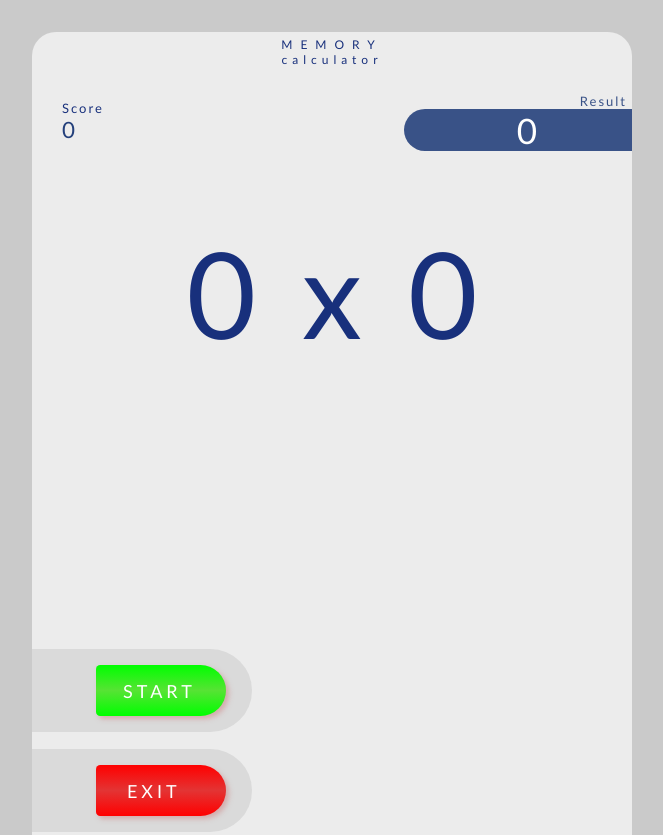
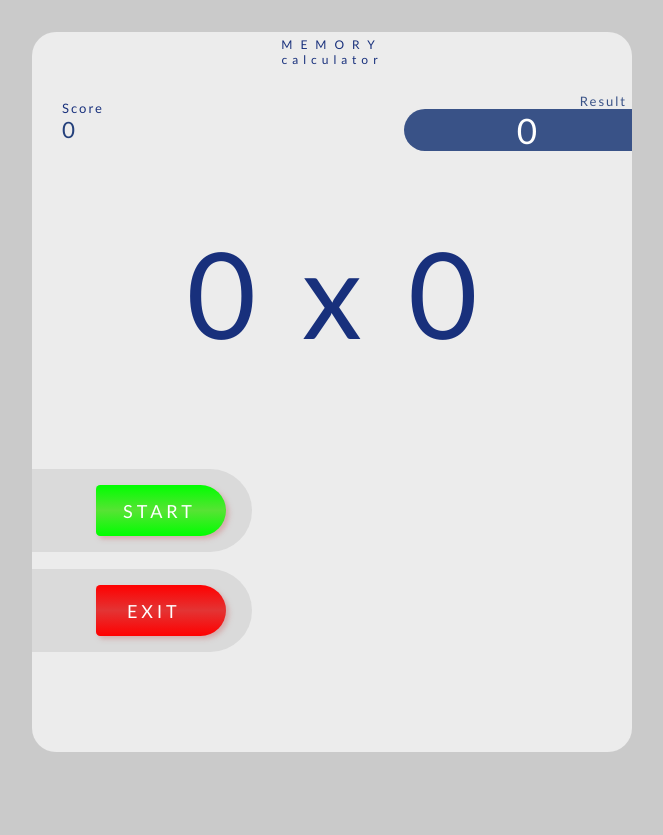
Before and after one commit to adampekala/memory_calculator_minimal, a website: page index.html in a window 1280 px wide. Shown: the top 835 px of the page, without its empty margins (308-971 px from the left). After the commit the page ends 800 px from the top, so only its background shows below. Drawn offline with Linux system fonts and the light colour scheme.

Commit message:
change main buttons position

```diff
--- a/src/_buttonsContainer.scss
+++ b/src/_buttonsContainer.scss
@@ -7,11 +7,11 @@
   background-color: rgba(196, 196, 196, 0.451);
 
   &-1 {
-    bottom: 300px;
+    bottom: 200px;
   }
 
   &-2 {
-    bottom: 200px;
+    bottom: 100px;
   }
 }
 
--- a/src/style.scss
+++ b/src/style.scss
@@ -27,7 +27,7 @@ body {
   position: relative;
   background-color: $primaryColor;
   max-width: 600px;
-  aspect-ratio: 0.6;
+  height: 90vh;
   margin: 0 auto;
   border-radius: 1.5rem;
 }
```
Also changed, not shown: style.css.
